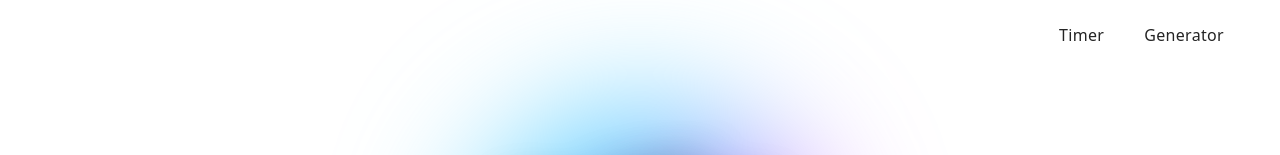
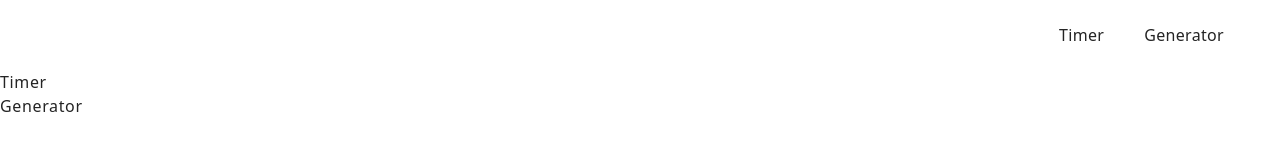
Before and after one commit to boobzzz/goit-advancedjs-hw-02, a website built with Vite: page src/index.html in a window 1280 px wide. Shown: the top 155 px of the page. Built offline with nearby package versions, Linux system fonts and the light colour scheme.

Commit message:
Updated file paths

```diff
--- a/src/index.html
+++ b/src/index.html
@@ -11,9 +11,14 @@
     <load src="./partials/header.html" icon-path="img/sprite.svg#logo" />
 
     <main>
-      <!-- Loads the specified .html file -->
-      <load src="./partials/vite-promo.html" />
-      <load src="./partials/badges.html" />
+      <ul>
+        <li>
+          <a href="./1-timer.html">Timer</a>
+        </li>
+        <li>
+          <a href="./2-generator.html">Generator</a>
+        </li>
+      </ul>
     </main>
 
     <load src="./partials/footer.html" />
```
